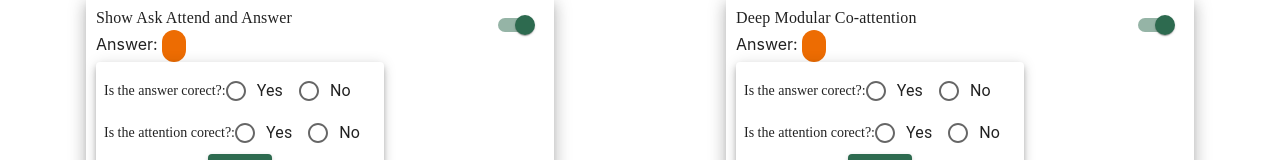
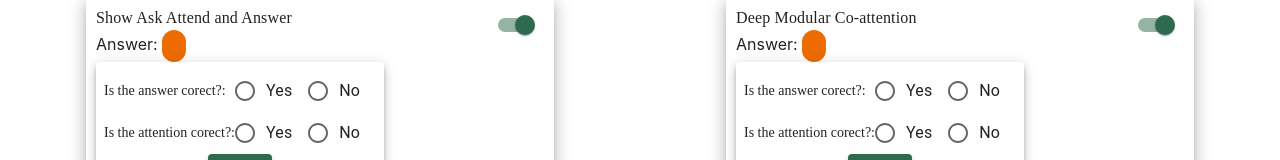
Before and after one commit to Visuo-Textual-Reasoning/vqar-analyzer, a React (Create React App) app: page /vqa in a window 1280 px wide. Shown: the part 724-884 px from the top of the page. Built offline with nearby package versions, Linux system fonts and the light colour scheme; no server answers.

Commit message:
FIxed the feedback form styles a bit

```diff
--- a/src/components/FeedbackForm/Index.jsx
+++ b/src/components/FeedbackForm/Index.jsx
@@ -18,7 +18,8 @@ const useStyles = makeStyles({
     "& > div": {
         // border: "1px solid red",
         display: "flex",
-        alignItems: "center"
+        alignItems: "center",
+        justifyContent: "space-between",
     },
 
     "& button": {
```
